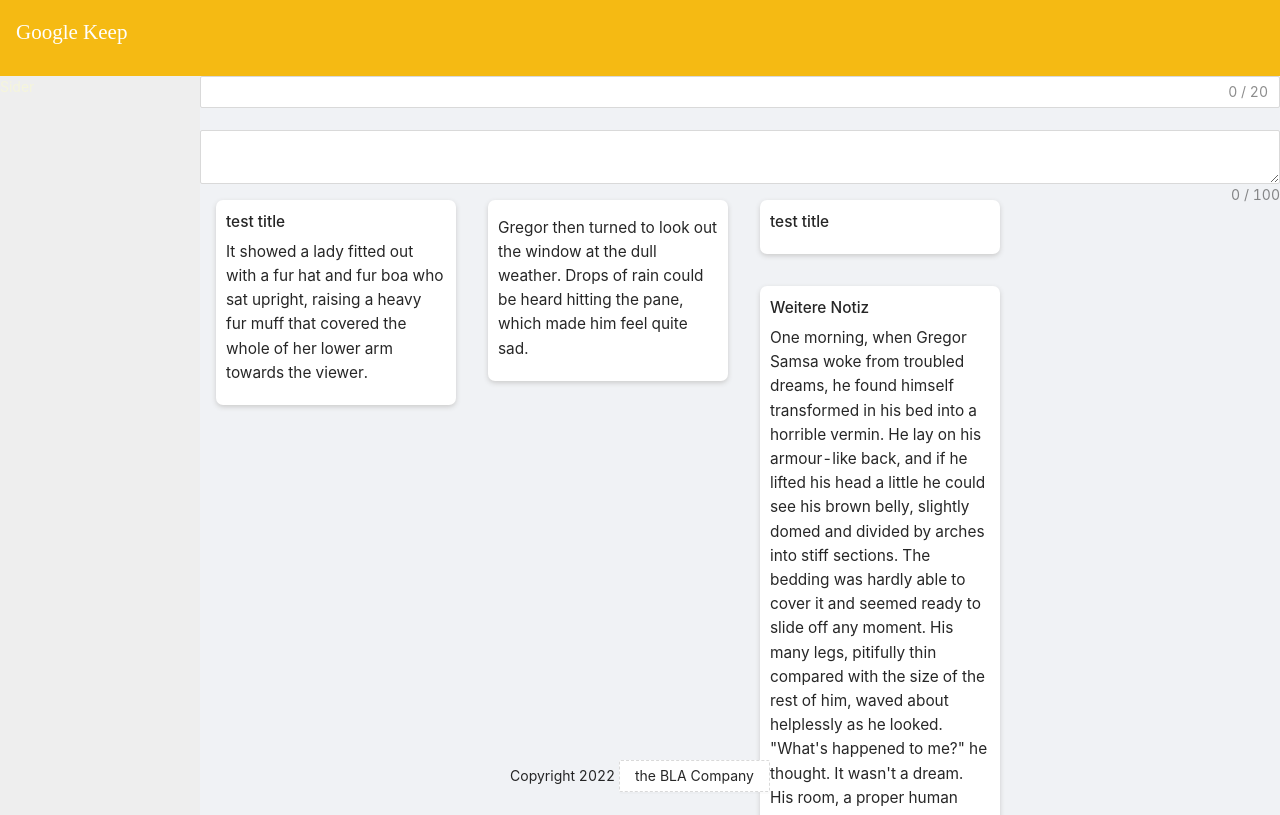
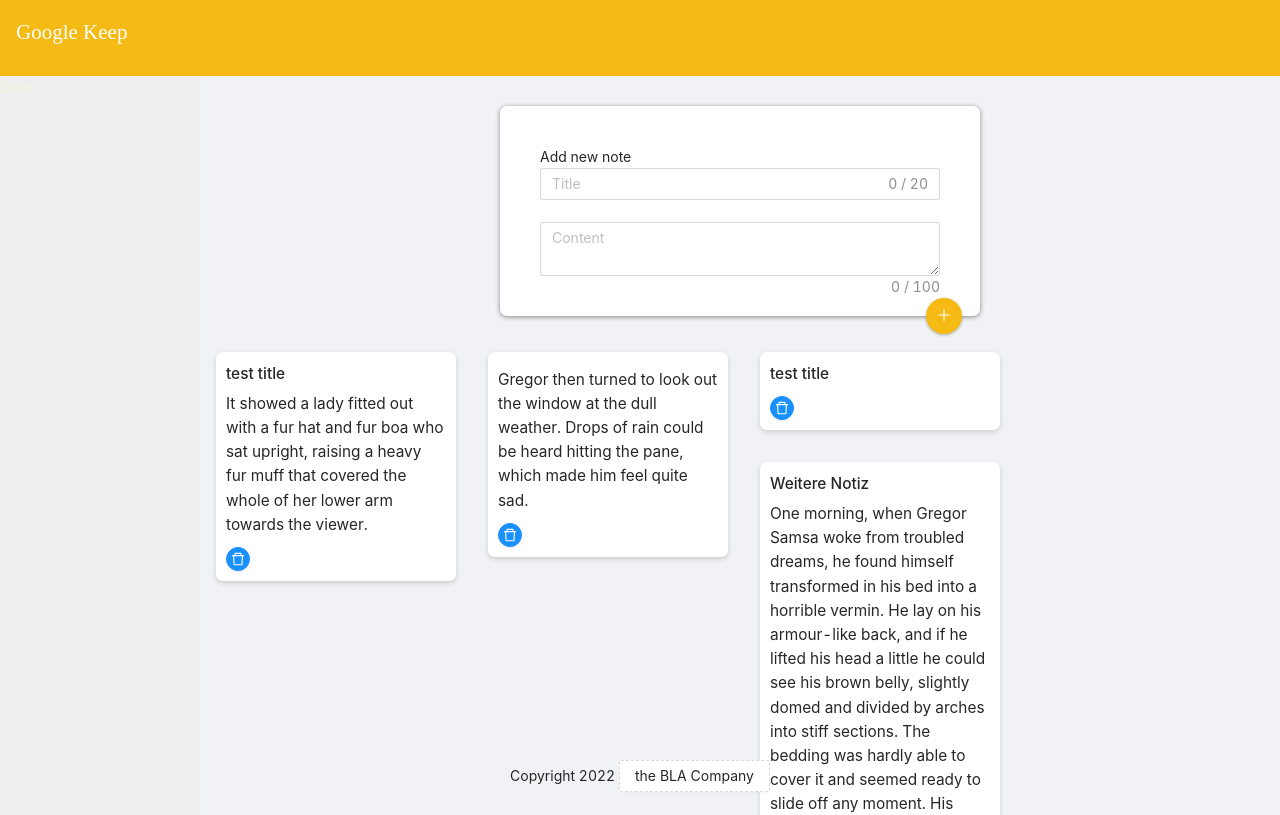
Before and after one commit to hanhoah/google-keep, a Next.js app: page / in a window 1280 px wide. Shown: the top 815 px of the page. Built offline with nearby package versions, Linux system fonts and the light colour scheme.

Commit message:
added json server

```diff
--- /dev/null
+++ b/db.json
@@ -0,0 +1,31 @@
+{
+  "notes": [
+    {
+      "id": "1",
+      "title": "test title",
+      "content": "It showed a lady fitted out with a fur hat and fur boa who sat upright, raising a heavy fur muff that covered the whole of her lower arm towards the viewer."
+    },
+    {
+      "id": "2",
+      "content": "Gregor then turned to look out the window at the dull weather. Drops of rain could be heard hitting the pane, which made him feel quite sad."
+    },
+    {
+      "id": "3",
+      "title": "test title"
+    },
+    {
+      "id": "4",
+      "title": "Weitere Notiz",
+      "content": "One morning, when Gregor Samsa woke from troubled dreams, he found himself transformed in his bed into a horrible vermin. He lay on his armour-like back, and if he lifted his head a little he could see his brown belly, slightly domed and divided by arches into stiff sections. The bedding was hardly able to cover it and seemed ready to slide off any moment. His many legs, pitifully thin compared with the size of the rest of him, waved about helplessly as he looked. \"What's happened to me?\" he thought. It wasn't a dream. His room, a proper human"
+    },
+    {
+      "id": "5",
+      "content": "test content",
+      "title": "test title"
+    },
+    {
+      "id": "6",
+      "title": "test title"
+    }
+  ]
+}
--- a/package.json
+++ b/package.json
@@ -10,11 +10,13 @@
     "test": "craco test"
   },
   "dependencies": {
+    "@ant-design/icons": "^4.7.0",
     "@craco/craco": "^6.4.3",
     "antd": "^4.19.1",
     "next": "12.1.0",
     "react": "17.0.2",
-    "react-dom": "17.0.2"
+    "react-dom": "17.0.2",
+    "uuid": "^8.3.2"
   },
   "devDependencies": {
     "@testing-library/dom": "^8.11.3",
@@ -25,6 +27,7 @@
     "@types/jest": "^27.4.1",
     "@types/node": "^17.0.21",
     "@types/react": "^17.0.40",
+    "@types/uuid": "^8.3.4",
     "@typescript-eslint/eslint-plugin": "^5.14.0",
     "@typescript-eslint/parser": "^5.14.0",
     "babel-jest": "^27.5.1",
--- /dev/null
+++ b/src/components/note/AddNoteForm.module.css
@@ -0,0 +1,32 @@
+.form {
+  position: relative;
+  width: 480px;
+  margin: 30px auto 20px auto;
+  background: #fff;
+  padding: 40px;
+  border-radius: 7px;
+  box-shadow: 0 1px 5px rgb(138, 137, 137);
+}
+.form > .input,
+.form > .textarea {
+  border: none;
+  padding: 4px;
+  outline: none;
+  font-size: 1.2em;
+  font-family: inherit;
+  resize: none;
+}
+.form > .button {
+  position: absolute;
+  right: 18px;
+  bottom: -18px;
+  background: #f5ba13;
+  color: #fff;
+  border: none;
+  border-radius: 50%;
+  width: 36px;
+  height: 36px;
+  box-shadow: 0 1px 3px rgba(0, 0, 0, 0.3);
+  cursor: pointer;
+  outline: none;
+}
--- a/src/components/note/AddNoteForm.tsx
+++ b/src/components/note/AddNoteForm.tsx
@@ -1,19 +1,67 @@
-import React from "react";
+import React, { useState } from "react";
 import { Input } from "antd";
+import { PlusOutlined } from "@ant-design/icons";
 const { TextArea } = Input;
+import styles from "./AddNoteForm.module.css";
+import Note from "../../shared/types/Note";
+import { v4 as uuidv4 } from "uuid";
 
-const onChange = (e) => {
-  console.log("Change:", e.target.value);
-};
+interface Props {
+  addNote: (note: Note) => void;
+}
 
-function AddNoteForm() {
+function AddNoteForm(props: Props) {
+  const emptyNote = {
+    key: "",
+    title: "",
+    content: "",
+  };
+
+  const [note, setNote] = useState(emptyNote);
+
+  const onChange = (e: React.ChangeEvent) => {
+    const { name, value } = e.target;
+    setNote((prevNote) => {
+      return {
+        ...prevNote,
+        [name]: value,
+      };
+    });
+  };
+
+  const handleSubmit = (e: React.FormEvent) => {
+    e.preventDefault();
+    setNote({ ...note, key: uuidv4() });
+    props.addNote(note);
+    // setNote(emptyNote); cannot setNote to empty note because async
+  };
+
   return (
-    <>
-      <Input showCount maxLength={20} onChange={onChange} />
+    <form onSubmit={handleSubmit} className={styles.form}>
+      Add new note
+      <Input
+        value={note.title}
+        name="title"
+        placeholder="Title"
+        showCount
+        maxLength={20}
+        onChange={onChange}
+      />
       <br />
       <br />
-      <TextArea showCount maxLength={100} onChange={onChange} />
-    </>
+      <TextArea
+        value={note.content}
+        name="content"
+        placeholder="Content"
+        showCount
+        maxLength={100}
+        onChange={onChange}
+      />
+      <button className={styles.button}>
+        {" "}
+        <PlusOutlined />{" "}
+      </button>
+    </form>
   );
 }
 
--- a/src/components/note/NoteItem.tsx
+++ b/src/components/note/NoteItem.tsx
@@ -1,15 +1,29 @@
 import styles from "./NoteItem.module.css";
 import Note from "../../shared/types/Note";
+import { Button } from "antd";
+import { DeleteOutlined } from "@ant-design/icons";
 
 interface Props {
   note: Note;
+  deleteNote: (note: Note) => void;
 }
 
 function NoteItem(props: Props) {
+  const onDeleteNote = () => {
+    props.deleteNote(props.note);
+  };
+
   return (
     <div className={styles.note}>
       <h1>{props.note.title}</h1>
       <p>{props.note.content}</p>
+      <Button
+        onClick={onDeleteNote}
+        type="primary"
+        shape="circle"
+        icon={<DeleteOutlined />}
+        size="small"
+      />
     </div>
   );
 }
--- a/src/pages/index.tsx
+++ b/src/pages/index.tsx
@@ -1,16 +1,29 @@
 import NoteItem from "../components/note/NoteItem";
-import styles from "../styles/Home.module.css";
-import { notes } from "../shared/notes";
+import Note from "../shared/types/Note";
+import initialNotes from "../shared/notes";
 import AddNoteForm from "../components/note/AddNoteForm";
+import { useState } from "react";
 
-console.log(notes);
+console.log(initialNotes);
 
 export default function Home() {
+  const [notes, setNotes] = useState(initialNotes);
+
+  function addNote(note: Note) {
+    setNotes((prev) => {
+      return [...prev, note];
+    });
+  }
+
+  function deleteNote(note: Note) {
+    console.log("deleting note ", note);
+  }
+
   return (
     <>
-      <AddNoteForm />
+      <AddNoteForm addNote={addNote} />
       {notes.map((note) => (
-        <NoteItem key={note.key} note={note} />
+        <NoteItem key={note.key} note={note} deleteNote={deleteNote} />
       ))}
     </>
   );
--- a/src/shared/notes.ts
+++ b/src/shared/notes.ts
@@ -1,61 +1,35 @@
 import Note from "./types/Note";
 
-export const notes: Note[] = [
+const notes: Note[] = [
   {
-    key: 1,
+    key: "1",
     title: "test title",
     content:
       "It showed a lady fitted out with a fur hat and fur boa who sat upright, raising a heavy fur muff that covered the whole of her lower arm towards the viewer.",
   },
   {
-    key: 2,
+    key: "2",
     content:
       "Gregor then turned to look out the window at the dull weather. Drops of rain could be heard hitting the pane, which made him feel quite sad.",
   },
   {
-    key: 3,
+    key: "3",
     title: "test title",
   },
   {
-    key: 4,
+    key: "4",
     title: "Weitere Notiz",
     content: `One morning, when Gregor Samsa woke from troubled dreams, he found himself transformed in his bed into a horrible vermin. He lay on his armour-like back, and if he lifted his head a little he could see his brown belly, slightly domed and divided by arches into stiff sections. The bedding was hardly able to cover it and seemed ready to slide off any moment. His many legs, pitifully thin compared with the size of the rest of him, waved about helplessly as he looked. "What's happened to me?" he thought. It wasn't a dream. His room, a proper human`,
   },
   {
-    key: 4,
-    title: "Hello world",
-    content: "test content",
-  },
-  {
-    key: 5,
+    key: "5",
     content: "test content",
     title: "test title",
   },
   {
-    key: 6,
+    key: "6",
     title: "test title",
   },
-  {
-    key: 7,
-    title: "test content",
-    content:
-      "One morning, when Gregor Samsa woke from troubled dreams, he found himself transformed in his bed into a horrible vermin.",
-  },
-  {
-    key: 8,
-    title: "test title",
-    content: "test content",
-  },
-  {
-    key: 9,
-    title: "test title",
-    content:
-      "He lay on his armour-like back, and if he lifted his head a little he could see his brown belly, slightly domed and divided by arches into stiff sections.",
-  },
-  {
-    key: 10,
-    title: "test title",
-    content:
-      "A collection of textile samples lay spread out on the table - Samsa was a travelling salesman - and above it there hung a picture that he had recently cut out of an illustrated magazine and housed in a nice, gilded frame.",
-  },
 ];
+
+export default notes;
--- a/src/shared/types/Note.ts
+++ b/src/shared/types/Note.ts
@@ -1,5 +1,5 @@
 export default interface Note {
-  key: number;
+  key: string;
   title?: string;
   content?: string;
 }
```
Also changed, not shown: 2 other files (tests, documents, lock files or other folders).
